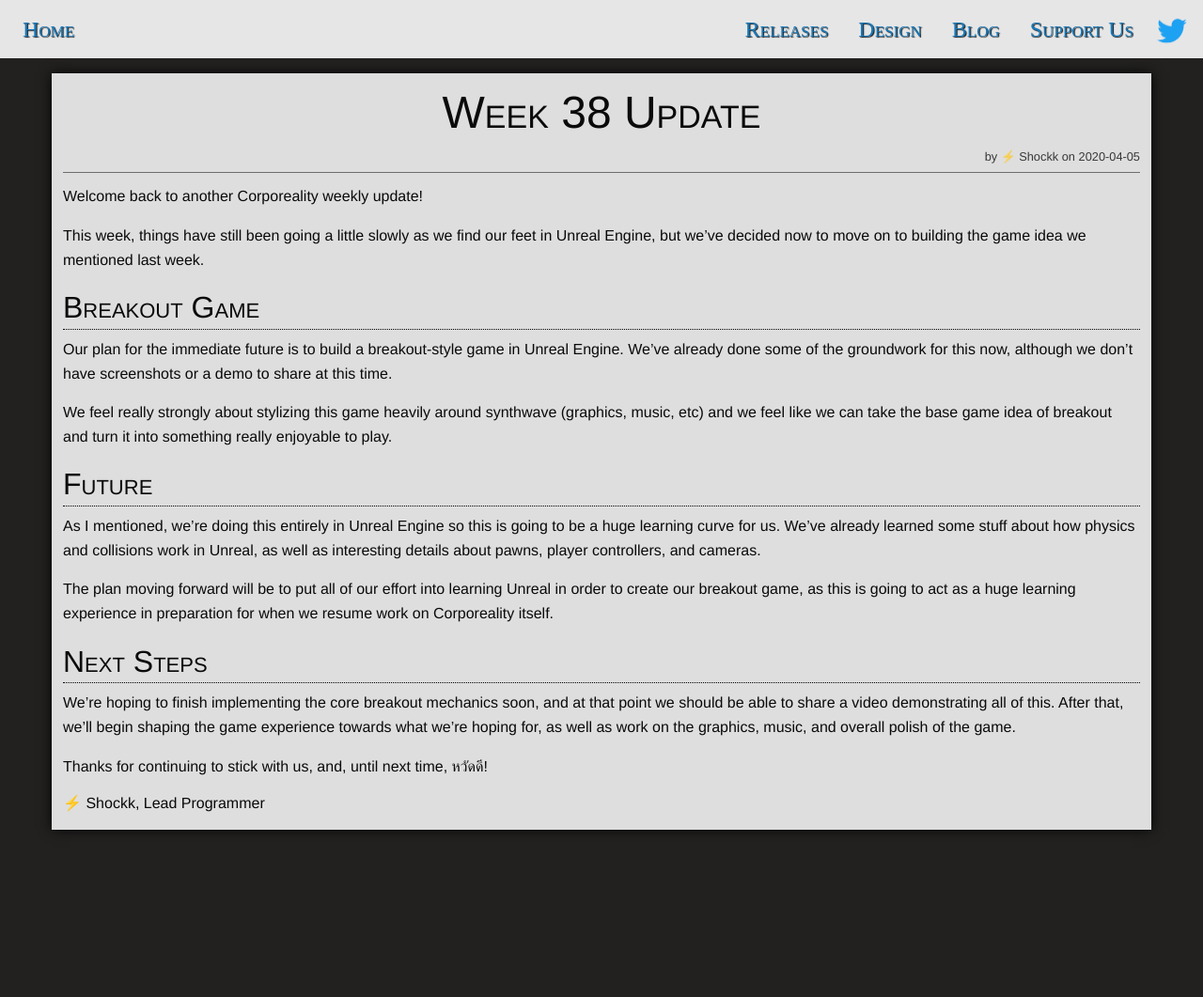
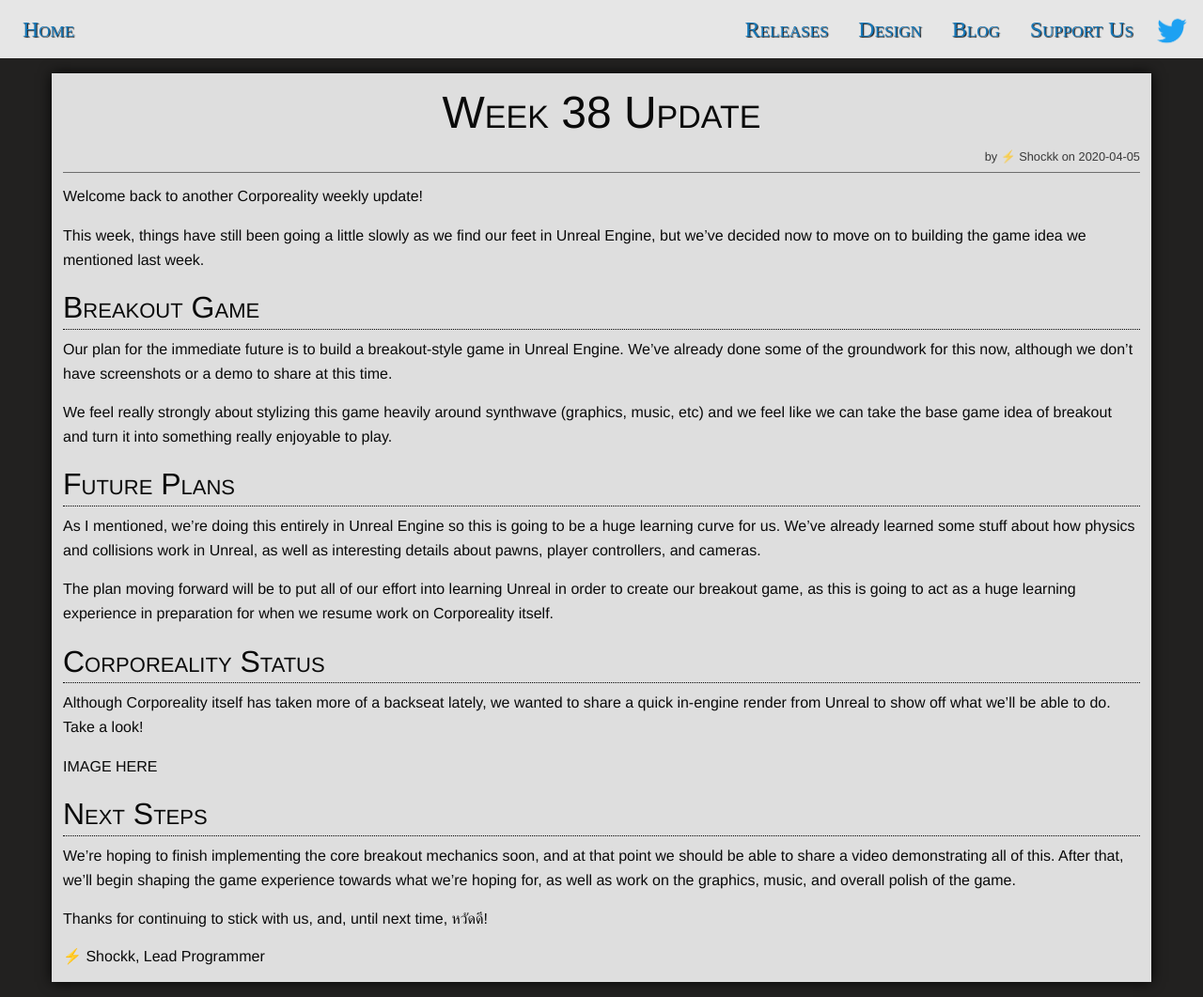
Before and after one commit to corporeality-space/web, a Jekyll site: the page built from _posts/2020-04-05-01-Week-38.md, in a window 1280 px wide. Shown: the whole page at 94% size. Built offline with Jekyll 4.4.1, drawn with Linux system fonts in a browser that asks for light colours; nearby versions of some CDN libraries; some web fonts are replaced; our own code applies the rules of GitHub Pages for plain Markdown files; library files that are not in the unit come from our copies; before the commit the page ends 900 px from its top, so only the background shows below that.

Commit message:
Update 2020-04-05-01-Week-38.md

```diff
--- a/_posts/2020-04-05-01-Week-38.md
+++ b/_posts/2020-04-05-01-Week-38.md
@@ -15,11 +15,17 @@ Our plan for the immediate future is to build a breakout-style game in Unreal En
 
 We feel really strongly about stylizing this game heavily around synthwave (graphics, music, etc) and we feel like we can take the base game idea of breakout and turn it into something really enjoyable to play.
 
-# Future
+# Future Plans
 
 As I mentioned, we're doing this entirely in Unreal Engine so this is going to be a huge learning curve for us. We've already learned some stuff about how physics and collisions work in Unreal, as well as interesting details about pawns, player controllers, and cameras.
 
 The plan moving forward will be to put all of our effort into learning Unreal in order to create our breakout game, as this is going to act as a huge learning experience in preparation for when we resume work on Corporeality itself.
+
+# Corporeality Status
+
+Although Corporeality itself has taken more of a backseat lately, we wanted to share a quick in-engine render from Unreal to show off what we'll be able to do. Take a look!
+
+IMAGE HERE
 
 # Next Steps
 
```
